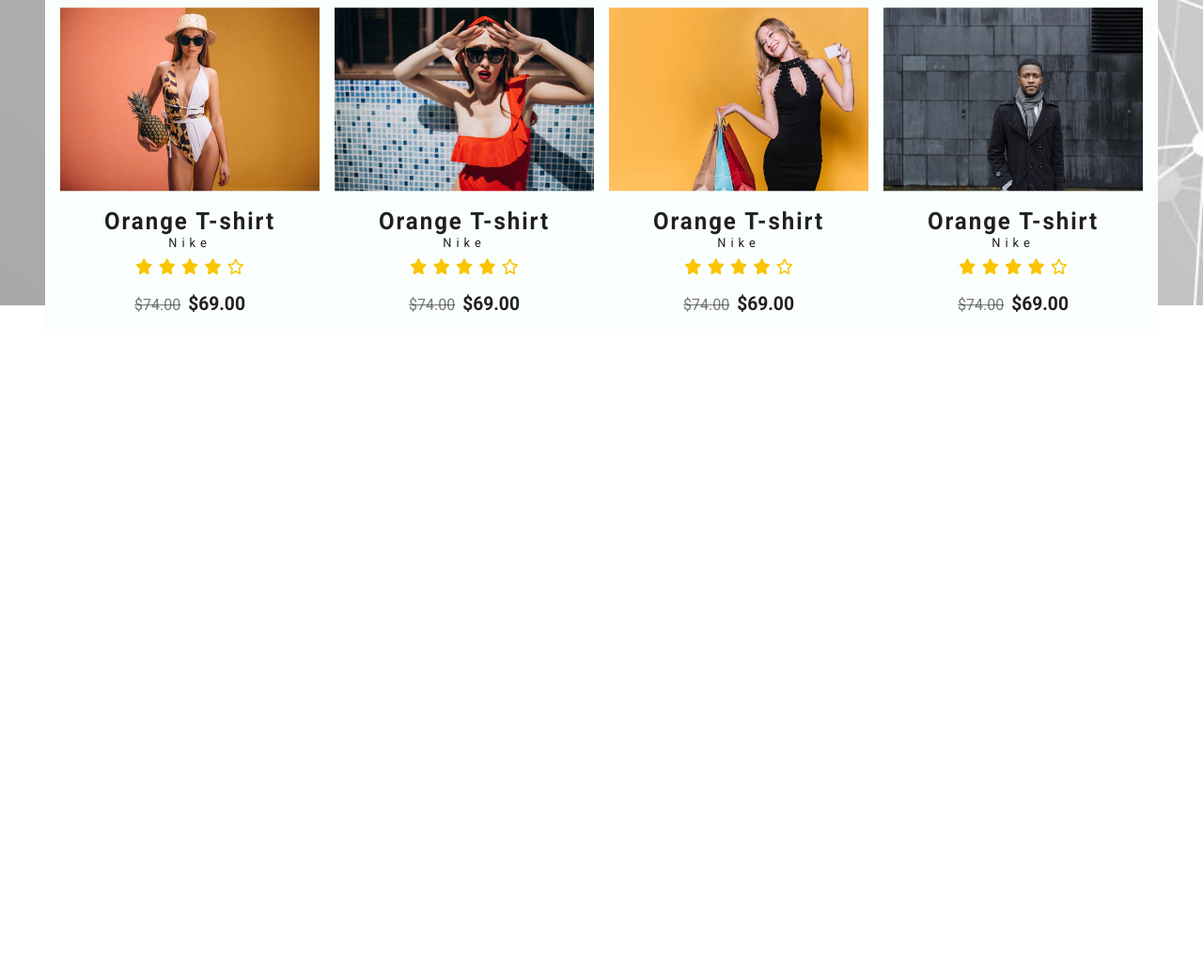
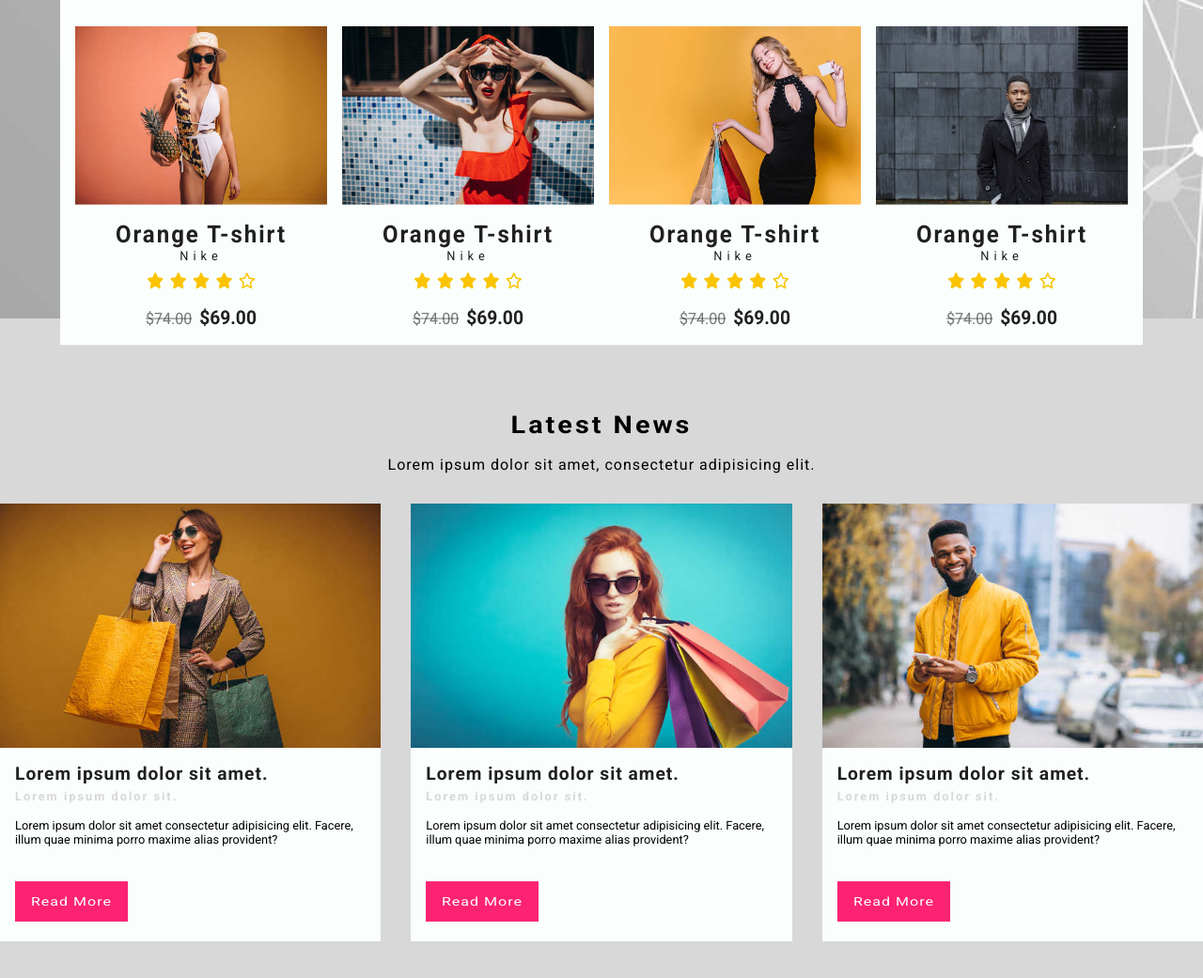
Before and after one commit to MarcinRapacz/project2, a website built with webpack: page src/index.html in a window 1280 px wide. Shown: the part 1479-2520 px from the top of the page at 94% size. Before the commit the page ends 1832 px from the top, so only its background shows below. Built offline with nearby package versions, Linux system fonts and the light colour scheme.

Commit message:
News section has been added

```diff
--- a/package.json
+++ b/package.json
@@ -12,6 +12,7 @@
   "dependencies": {},
   "devDependencies": {
     "clean-webpack-plugin": "^3.0.0",
+    "copy-webpack-plugin": "^5.0.4",
     "css-loader": "^3.2.0",
     "file-loader": "^4.2.0",
     "html-webpack-plugin": "^3.2.0",
--- a/src/index.html
+++ b/src/index.html
@@ -189,5 +189,56 @@
         </div>
       </div>
     </section>
+
+    <!-- News -->
+    <section class="News container">
+      <!-- <a href="https://pl.freepik.com/darmowe-zdjecie-wektory/tlo">Tło zdjęcie utworzone przez senivpetro - pl.freepik.com</a> -->
+      <!-- <a href="https://pl.freepik.com/darmowe-zdjecie-wektory/tlo">Tło zdjęcie utworzone przez benzoix - pl.freepik.com</a> -->
+      <!-- <a href="https://pl.freepik.com/darmowe-zdjecie-wektory/tlo">Tło zdjęcie utworzone przez senivpetro - pl.freepik.com</a> -->
+      <div class="News__container">
+        <h1 class="News__header">Latest News</h1>
+        <p class="News__desc">
+          Lorem ipsum dolor sit amet, consectetur adipisicing elit.
+        </p>
+        <div class="News_carts">
+          <div class="News__cart">
+            <div class="News__img-container">
+              <img src="images/news-1.jpg" alt="" class="News__img" />
+            </div>
+            <h1 class="News__img-header">Lorem ipsum dolor sit amet.</h1>
+            <h2 class="News__img-secound-header">Lorem ipsum dolor sit.</h2>
+            <p class="News__img-desc">
+              Lorem ipsum dolor sit amet consectetur adipisicing elit. Facere,
+              illum quae minima porro maxime alias provident?
+            </p>
+            <a href="" class="News__img-btn">Read More</a>
+          </div>
+          <div class="News__cart">
+            <div class="News__img-container">
+              <img src="images/news-2.jpg" alt="" class="News__img" />
+            </div>
+            <h1 class="News__img-header">Lorem ipsum dolor sit amet.</h1>
+            <h2 class="News__img-secound-header">Lorem ipsum dolor sit.</h2>
+            <p class="News__img-desc">
+              Lorem ipsum dolor sit amet consectetur adipisicing elit. Facere,
+              illum quae minima porro maxime alias provident?
+            </p>
+            <a href="" class="News__img-btn">Read More</a>
+          </div>
+          <div class="News__cart">
+            <div class="News__img-container">
+              <img src="images/news-3.jpg" alt="" class="News__img" />
+            </div>
+            <h1 class="News__img-header">Lorem ipsum dolor sit amet.</h1>
+            <h2 class="News__img-secound-header">Lorem ipsum dolor sit.</h2>
+            <p class="News__img-desc">
+              Lorem ipsum dolor sit amet consectetur adipisicing elit. Facere,
+              illum quae minima porro maxime alias provident?
+            </p>
+            <a href="" class="News__img-btn">Read More</a>
+          </div>
+        </div>
+      </div>
+    </section>
   </body>
 </html>
--- a/src/js/app.js
+++ b/src/js/app.js
@@ -1,3 +1,3 @@
-import nav from "./nav";
-import product from "./product";
+import "./nav";
+import "./product";
 import "../scss/main.scss";
--- /dev/null
+++ b/src/scss/_news.scss
@@ -0,0 +1,78 @@
+.News {
+  padding: 5rem 0;
+  background-color: $color-medium;
+  &__container {
+    display: grid;
+    grid-template-columns: 1fr;
+    max-width: 1280px;
+    margin: 0 auto;
+  }
+  &__header {
+    margin: 1rem 0 0;
+    text-align: center;
+    transform: scaleY(0.9);
+    letter-spacing: 3px;
+    font-size: 1.8rem;
+  }
+  &__desc {
+    margin: 0 0 1rem;
+    padding: 1rem;
+    letter-spacing: 1px;
+    text-align: center;
+  }
+  &_carts {
+    display: grid;
+    grid-template-columns: 1fr;
+    margin: 0 auto;
+    @media (min-width: $desktop-s-bp) {
+      grid-template-columns: repeat(3, 1fr);
+      gap: 2rem;
+    }
+  }
+  &__cart {
+    max-width: 560px;
+    background-color: $color-light;
+    margin-bottom: 2rem;
+  }
+  &__img {
+    width: 100%;
+    &-container {
+      font-size: 0;
+    }
+    &-header {
+      margin: 0;
+      padding: 1rem 1rem 0.3rem;
+      color: $color-dark;
+      font-size: 1.2rem;
+      letter-spacing: 1px;
+    }
+    &-secound-header {
+      margin: 0;
+      padding: 0 1rem;
+      color: $color-medium;
+      font-size: 0.8rem;
+      letter-spacing: 2px;
+    }
+    &-desc {
+      margin: 0;
+      padding: 1rem;
+      font-size: 0.8rem;
+    }
+    &-btn {
+      display: inline-block;
+      margin: 1rem;
+      padding: 1rem;
+      border: 1px solid $color-primary;
+      background-color: $color-primary;
+      color: $color-light;
+      text-decoration: none;
+      letter-spacing: 1px;
+      transform: scaleY(0.8);
+      transition: 0.3s;
+      &:hover {
+        background-color: $color-light;
+        color: $color-primary;
+      }
+    }
+  }
+}
--- a/src/scss/_product.scss
+++ b/src/scss/_product.scss
@@ -4,8 +4,10 @@
   background-size: cover;
 
   &__container {
+    box-sizing: border-box;
     margin: 0 auto;
     width: 90%;
+    max-width: 1280px;
     background-color: $color-light;
     display: grid;
     grid-template-columns: repeat(1, 1fr);
--- a/src/scss/_variables.scss
+++ b/src/scss/_variables.scss
@@ -2,6 +2,7 @@ $tablet: "768px";
 $desktop-s-bp: "1024px";
 
 $color-dark: #202020;
+$color-medium: #d8d8d8;
 $color-light: #fafefd;
 $color-primary: #fd2272;
 $color-star: #fac400;
--- a/src/scss/main.scss
+++ b/src/scss/main.scss
@@ -20,3 +20,4 @@ body {
 @import "./nav";
 @import "./logo";
 @import "./product";
+@import "./news";
--- a/webpack.config.js
+++ b/webpack.config.js
@@ -1,6 +1,7 @@
 const path = require("path");
 const { CleanWebpackPlugin } = require("clean-webpack-plugin");
 const HtmlWebpackPlugin = require("html-webpack-plugin");
+const CopyPlugin = require("copy-webpack-plugin");
 
 module.exports = {
   mode: "development",
@@ -19,7 +20,8 @@ module.exports = {
     new CleanWebpackPlugin(),
     new HtmlWebpackPlugin({
       template: "./src/index.html"
-    })
+    }),
+    new CopyPlugin([{ from: "src/images/", to: "images" }])
   ],
   module: {
     rules: [
```
Also changed, not shown: src/images/news-1.jpg (added), src/images/news-2.jpg (added), src/images/news-3.jpg (added).
